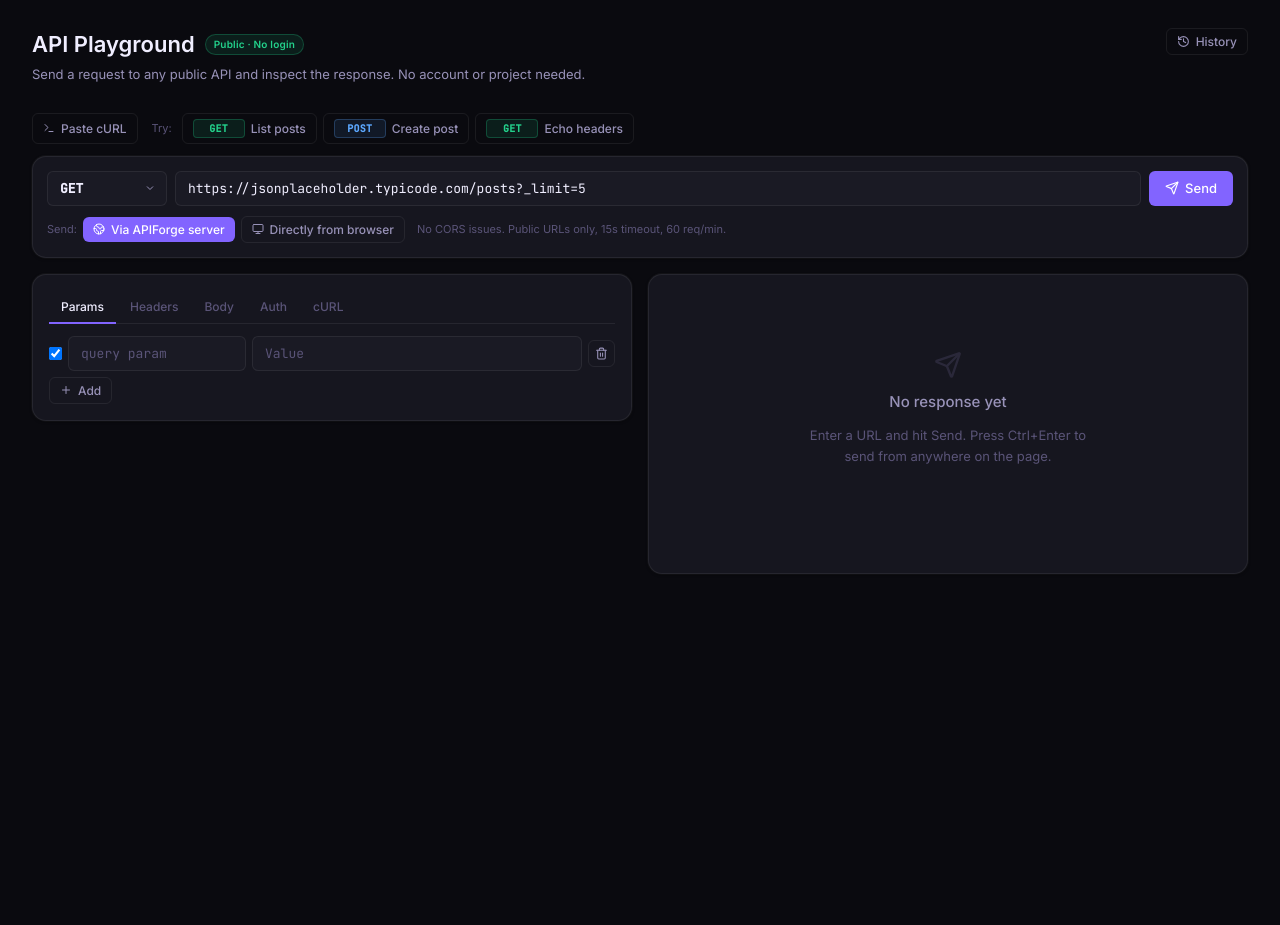
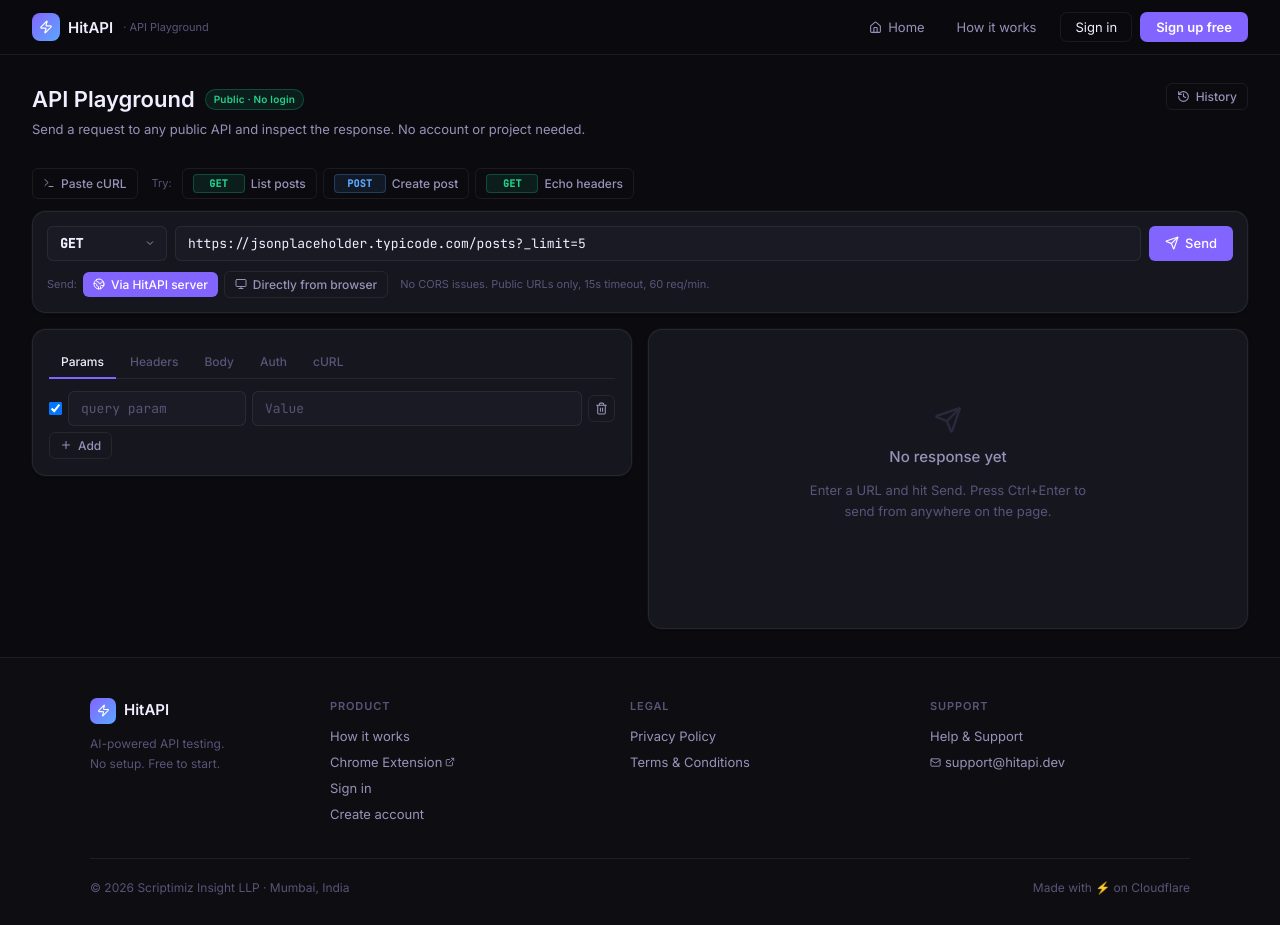
Before and after one commit to scriptimizinsights-hub/hitapi, a React (Vite) app in the folder frontend/: page /playground in a window 1280 px wide. Before the commit the page ends 800 px from the top, so only its background shows below. Built offline with nearby package versions, Linux system fonts and the light colour scheme.

Commit message:
adding new page

```diff
--- a/frontend/src/components/auth/LoginPage.jsx
+++ b/frontend/src/components/auth/LoginPage.jsx
@@ -4,7 +4,10 @@ import { CURRENT_TERMS_VERSION } from '../ui/TermsGate.jsx';
 
 export function LoginPage({ onAuth }) {
     const { login, signup } = useStore();
-    const [mode, setMode] = useState('login'); // 'login' | 'signup'
+    const [mode, setMode] = useState(() => {
+        try { return new URLSearchParams(window.location.search).get('mode') === 'signup' ? 'signup' : 'login'; }
+        catch { return 'login'; }
+    }); // 'login' | 'signup'
     const [name, setName] = useState('');
     const [email, setEmail] = useState('');
     const [password, setPassword] = useState('');
--- a/frontend/src/components/playground/PlaygroundPage.jsx
+++ b/frontend/src/components/playground/PlaygroundPage.jsx
@@ -3,15 +3,17 @@
  * Anyone can compose an HTTP request, send it, and inspect the response.
  *
  * Two send modes:
- *   - "server"  (default) → request runs from the APIForge Worker via
+ *   - "server"  (default) → request runs from the HitAPI Worker via
  *                            POST /api/public/request (no CORS problems)
  *   - "browser"            → request runs straight from the user's browser
  *                            (useful for localhost / intranet APIs; target must allow CORS)
  */
 
 import { useEffect, useMemo, useState } from 'react';
-import { Send, Plus, Trash2, Copy, Clock, History, Globe2, Monitor, X, Terminal } from 'lucide-react';
+import { Send, Plus, Trash2, Copy, Clock, History, Globe2, Monitor, X, Terminal, Zap, ArrowRight, Home } from 'lucide-react';
+import { useNavigate } from 'react-router-dom';
 import { api, useStore } from '../../store/index.js';
+import { PublicFooter } from '../ui/PublicFooter.jsx';
 import { parseCurl, looksLikeCurl } from '../../utils/parseCurl.js';
 
 const METHODS = ['GET', 'POST', 'PUT', 'PATCH', 'DELETE', 'HEAD', 'OPTIONS'];
@@ -22,7 +24,7 @@ const SAMPLES = [
     { label: 'List posts', method: 'GET', url: 'https://jsonplaceholder.typicode.com/posts?_limit=5' },
     {
         label: 'Create post', method: 'POST', url: 'https://jsonplaceholder.typicode.com/posts',
-        body: JSON.stringify({ title: 'Hello', body: 'From APIForge', userId: 1 }, null, 2)
+        body: JSON.stringify({ title: 'Hello', body: 'From HitAPI', userId: 1 }, null, 2)
     },
     { label: 'Echo headers', method: 'GET', url: 'https://httpbin.org/headers' },
 ];
@@ -110,7 +112,8 @@ const label = { fontSize: 12, color: 'var(--text-secondary)', display: 'block',
 // ─── Page ────────────────────────────────────────────────────────────────────
 
 export function PlaygroundPage() {
-    const { addToast } = useStore();
+    const { addToast, user } = useStore();
+    const navigate = useNavigate();
 
     const [method, setMethod] = useState('GET');
     const [url, setUrl] = useState(SAMPLES[0].url);
@@ -212,7 +215,7 @@ export function PlaygroundPage() {
         try {
             res = await fetch(built.url, { method: built.method, headers: built.headers, body: built.body });
         } catch (err) {
-            throw new Error(`${err.message}. The target API probably doesn't allow CORS from this site — switch to "Via APIForge server".`);
+            throw new Error(`${err.message}. The target API probably doesn't allow CORS from this site — switch to "Via HitAPI server".`);
         }
         const text = await res.text();
         const hdrs = {};
@@ -309,8 +312,48 @@ export function PlaygroundPage() {
         ? (response.json !== null && response.json !== undefined ? JSON.stringify(response.json, null, 2) : response.body)
         : '';
 
+    const navBtn = { background: 'none', border: 'none', color: 'var(--text-secondary)', fontSize: 13, cursor: 'pointer', padding: '6px 12px', borderRadius: 7, display: 'flex', alignItems: 'center', gap: 6 };
+
     return (
-        <div className="page">
+        <div style={{ minHeight: '100vh', background: 'var(--bg)', display: 'flex', flexDirection: 'column' }}>
+            {/* ── Top nav: home, sign in / sign up, or back to the app ── */}
+            <nav style={{
+                position: 'sticky', top: 0, zIndex: 50,
+                background: 'rgba(10,10,15,0.9)', backdropFilter: 'blur(12px)',
+                borderBottom: '1px solid var(--border)',
+                padding: '12px 32px', display: 'flex', alignItems: 'center', gap: 8, flexWrap: 'wrap'
+            }}>
+                <button onClick={() => navigate('/')} aria-label="HitAPI home"
+                    style={{ display: 'flex', alignItems: 'center', gap: 8, background: 'none', border: 'none', cursor: 'pointer', padding: 0, color: 'var(--text-primary)', flex: 1, textAlign: 'left' }}>
+                    <div style={{ width: 28, height: 28, borderRadius: 8, background: 'linear-gradient(135deg, #8264ff, #5ca8ff)', display: 'flex', alignItems: 'center', justifyContent: 'center', flexShrink: 0 }}>
+                        <Zap size={14} color="#fff" />
+                    </div>
+                    <span style={{ fontSize: 15, fontWeight: 600 }}>HitAPI</span>
+                    <span style={{ fontSize: 11, color: 'var(--text-tertiary)', marginLeft: 2 }}>· API Playground</span>
+                </button>
+
+                <button onClick={() => navigate('/')} style={navBtn}><Home size={13} /> Home</button>
+                <button onClick={() => navigate('/how-it-works')} style={navBtn}>How it works</button>
+
+                {user ? (
+                    <button onClick={() => navigate('/')} className="btn btn-primary btn-sm" style={{ display: 'flex', alignItems: 'center', gap: 6, marginLeft: 4 }}>
+                        Open app <ArrowRight size={13} />
+                    </button>
+                ) : (
+                    <>
+                        <button onClick={() => navigate('/login')}
+                            style={{ background: 'none', border: '1px solid var(--border)', color: 'var(--text-primary)', fontSize: 13, cursor: 'pointer', padding: '6px 14px', borderRadius: 7, marginLeft: 4 }}>
+                            Sign in
+                        </button>
+                        <button onClick={() => navigate('/login?mode=signup')}
+                            style={{ background: 'var(--accent)', border: 'none', color: '#fff', fontSize: 13, fontWeight: 600, cursor: 'pointer', padding: '7px 16px', borderRadius: 7 }}>
+                            Sign up free
+                        </button>
+                    </>
+                )}
+            </nav>
+
+            <div className="page" style={{ flex: 1, width: '100%', maxWidth: 1400, margin: '0 auto' }}>
                 <div className="page-header" style={{ display: 'flex', alignItems: 'flex-start', justifyContent: 'space-between', gap: 16 }}>
                     <div>
                         <h1 className="page-title" style={{ display: 'flex', alignItems: 'center', gap: 10 }}>
@@ -394,7 +437,7 @@ export function PlaygroundPage() {
                     <div style={{ display: 'flex', alignItems: 'center', gap: 6, marginTop: 10, flexWrap: 'wrap' }}>
                         <span className="text-xs text-tertiary">Send:</span>
                         <button className={`btn btn-sm ${mode === 'server' ? 'btn-primary' : 'btn-ghost'}`} onClick={() => setMode('server')}>
-                        <Globe2 size={12} /> Via APIForge server
+                            <Globe2 size={12} /> Via HitAPI server
                         </button>
                         <button className={`btn btn-sm ${mode === 'browser' ? 'btn-primary' : 'btn-ghost'}`} onClick={() => setMode('browser')}>
                             <Monitor size={12} /> Directly from browser
@@ -596,5 +639,8 @@ export function PlaygroundPage() {
                     </div>
                 )}
             </div>
+
+            <PublicFooter />
+        </div>
     );
 }
--- a/frontend/src/components/ui/TermsGate.jsx
+++ b/frontend/src/components/ui/TermsGate.jsx
@@ -7,7 +7,7 @@ import { useStore } from '../../store/index.js';
 export const CURRENT_TERMS_VERSION = '2026-06-30';
 
 // Pages that must always be accessible without terms acceptance
-const PUBLIC_PATHS = ['/terms', '/privacy', '/how-it-works', '/support'];
+const PUBLIC_PATHS = ['/terms', '/privacy', '/how-it-works', '/support', '/playground'];
 
 export function TermsGate({ children }) {
     const { user, acceptTerms } = useStore();
```
Also changed, not shown: 2 other files (tests, documents, lock files or other folders). Lines whose indentation alone changed are shown as unchanged.
